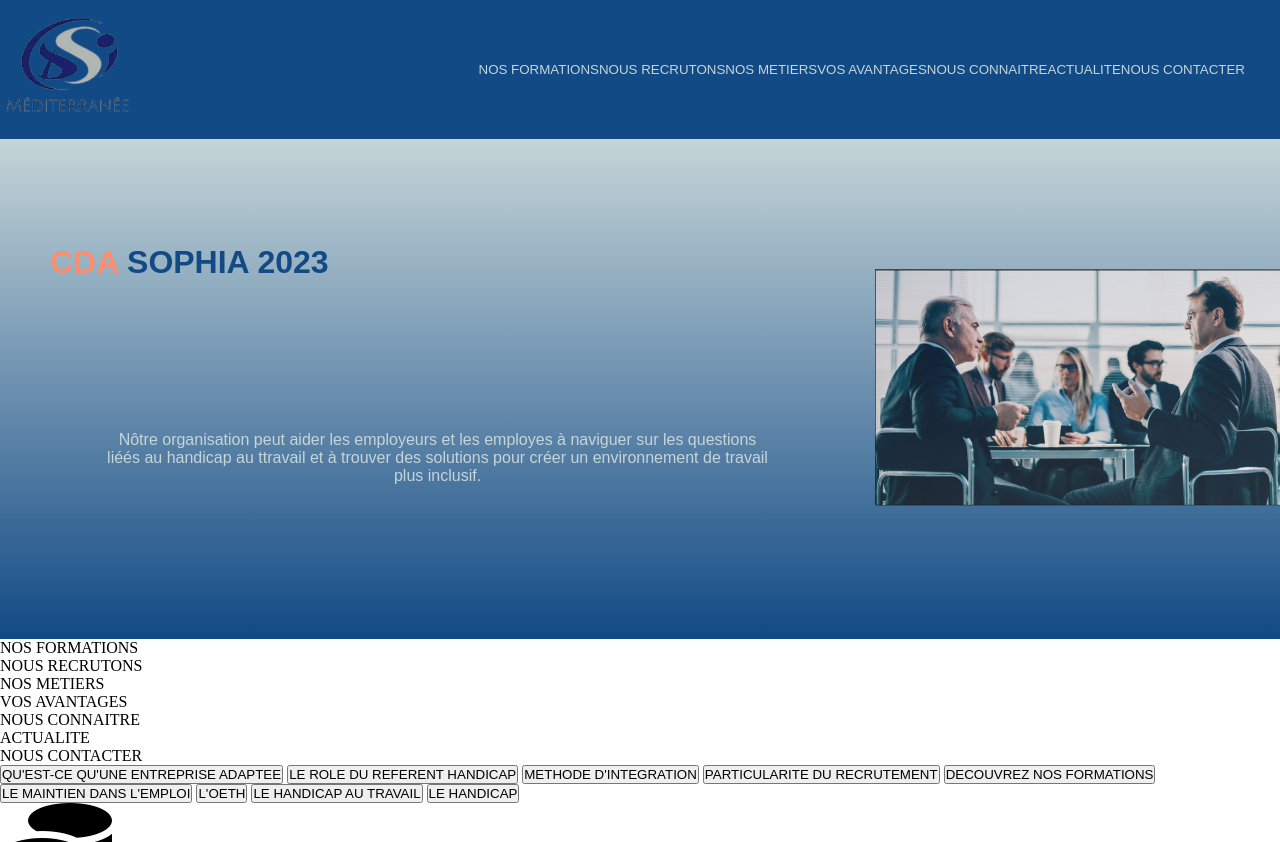
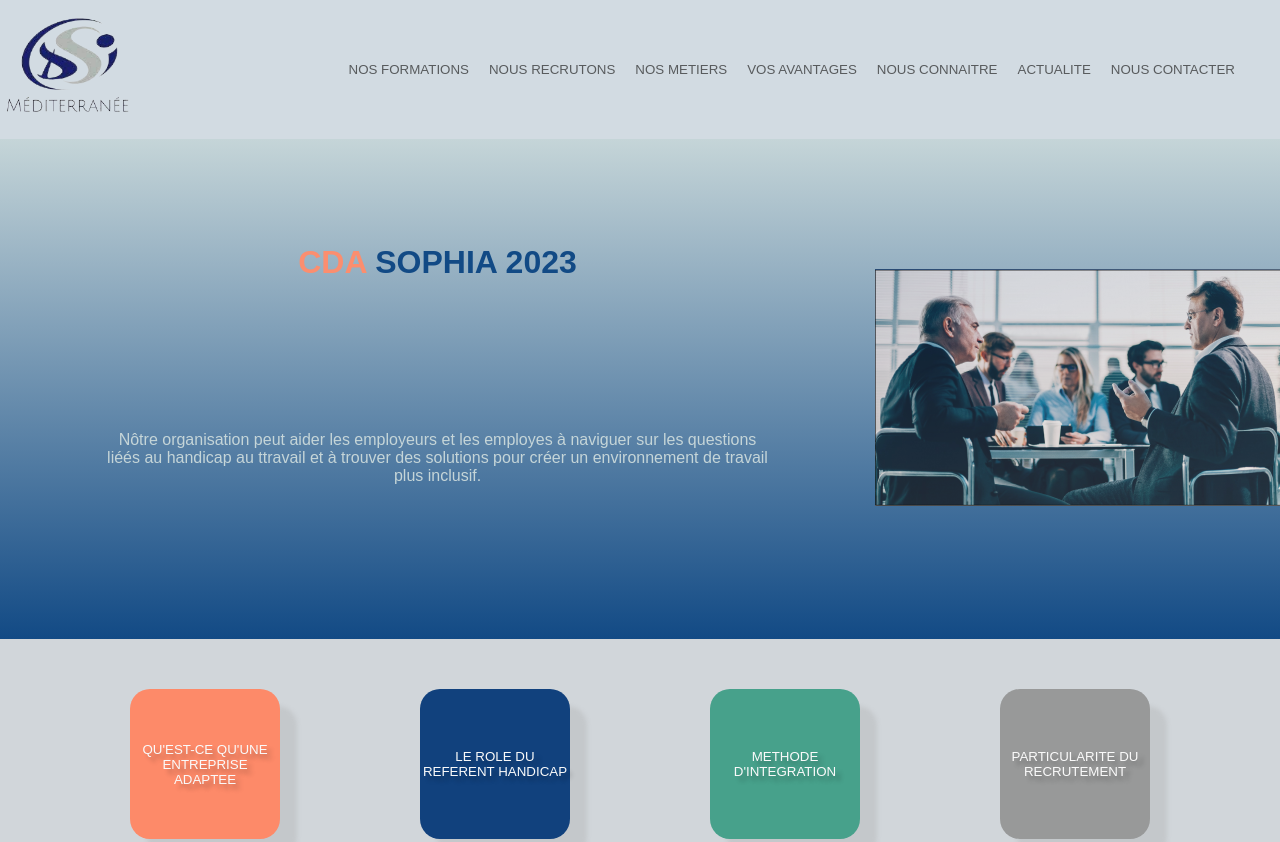
Before and after one commit to romsio/CDA-SOPHIA2023, a plain HTML site: page index.html in a window 1280 px wide. Shown: the top 842 px of the page. Drawn offline with Linux system fonts and the light colour scheme.

Commit message:
modification du desktop

```diff
--- a/index.html
+++ b/index.html
@@ -1,5 +1,5 @@
 <!DOCTYPE html>
-<html lang="en">
+<html lang="fr-FR">
 
 <head>
     <meta charset="UTF-8">
@@ -50,9 +50,9 @@
             </div>
         </div>
     </header>
-    <div>
+    <!-- <div>
         <ul>
-            <!-- Création d'une liste non ordonnée-->
+            // Création d'une liste non ordonnée
             <li><a href="#"></a>NOS FORMATIONS</li>
             <li><a href="https://ecandidature.dsi-ap.com/annonces"></a>NOUS RECRUTONS</li>
             <li><a href="https://www.dsi-ap.com/site_dsi/"></a>NOS METIERS</li>
@@ -62,7 +62,7 @@
             <li><a href="#"></a>ACTUALITE</li>
             <li><a href="#"></a>NOUS CONTACTER</li>
         </ul>
-    </div>
+    </div> -->
     <!-- Création d'une liste non ordonnée
                     création d'une POP-PUP (un bouton qui renvoi une information qu'est-ce qu'une entreprise adaptée)
                     Création d'un bouton (le role du référent handicap)
@@ -74,7 +74,7 @@
                     Création d'un bouton (le handicap)
                     -->
     <main>
-        <div class="formulaire">
+        <div class="sensi">
             <button id="button1">QU'EST-CE QU'UNE ENTREPRISE ADAPTEE</button>
             <button id="button2">LE ROLE DU REFERENT HANDICAP</button>
             <button id="button3">METHODE D'INTEGRATION</button>
@@ -85,8 +85,10 @@
             <button id="button8">LE HANDICAP AU TRAVAIL</button>
             <button id="button9">LE HANDICAP </button>
         </div>
-        <!--<img src="img/diagramme.png" alt="diagramme camembert">-->
-        <div class="graphique">
+        <div class="diag">
+            <img src="img/diagramme.png" alt="diagramme camembert">
+        </div>
+        <!-- <div class="graphique">
             <div id="camembert">
                 <div class="chiffre d'affaire" id="icone1">
                     <i class="fa-solid fa-coins fa-7x"></i>
@@ -125,7 +127,7 @@
                     </div>
                 </div>
             </div>
-        </div>
+        </div> -->
     </main>
     <footer>
         <!--Création de ma page formulaire-->
--- a/style.css
+++ b/style.css
@@ -3,19 +3,31 @@
     padding: 0;
     box-sizing: border-box;
 }
+body {
+    background-color: #D1D6DA;
+}
 .navbar ul{
     display:flex;
     justify-content: space-between;
-    align-items:baseline;
+    align-items:center;
     padding-top: 0;
     width: auto;
     text-align: center;
-    color:#c5d5d8;
+    color:#585b5d;
     font-family:Arial, Helvetica, sans-serif ;
     font-style: normal;
     font-size:smaller;
     margin: 10px;
     padding: 25px;
+
+}
+.navbar li{
+    margin: 10px;
+}
+.menudenavigation{
+    display: flex;
+    justify-content: space-between;
+    align-items:center;
 }
 ul{
    list-style: none;
@@ -27,7 +39,7 @@ ul{
     display: flex;
     justify-content:space-between;
     align-items:center;
-    background-color:#124a85;
+    background-color:#d2dbe2;
 }
 .boxheader{
     display: flex;
@@ -39,7 +51,7 @@ ul{
     height:500px;
 }
 .boxheader h1{
-    text-align: left;
+    text-align: center;
     text-transform: uppercase;
     font-family: Arial, Helvetica, sans-serif;
     color:#124a85;
@@ -81,3 +93,67 @@ ul{
 #burger{
     display: none;
 }
+.sensi {
+    display: flex;
+    width: 1200px;
+    margin: 0 auto;
+    justify-content: space-evenly;
+    flex-wrap: wrap;
+}
+
+.sensi button {
+    color:#fafafa ;
+    width: 150px;
+    height: 150px;
+    border: none;
+    border-radius: 20px;
+    text-transform: uppercase;
+    margin: 50px;
+    text-shadow: 5px 5px 4px #00000040;
+    box-shadow: 17px 17px 4px 0px #A1A1A140;
+}
+#button1 {
+    background-color: #FD8A69;
+}
+#button2 {
+    background-color: #11417D;
+}
+#button3 {
+    background-color: #47A18B;
+}
+#button4 {
+    background-color:#989999 ;
+}
+#button5 {
+    width: 90%;
+    background-color: #D7D8D9;
+    border-radius: 10px;
+    color:#6C757D ;
+    font-size: 30px;
+    border: 1px solid black;
+}
+#button6 {
+    background-color: #11417D;
+
+}
+#button7 {
+    background-color: #989999;
+}
+#button8 {
+    background-color:#FD8A69 ;
+}
+#button9 {
+    background-color:#47A18B ;
+}
+.diag {
+    text-align: center;
+}
+.diag img{
+    border-radius: 15px;
+    box-shadow: 5px 5px 4px 0px #00000080;
+
+}
+footer{
+
+background: linear-gradient(135deg, rgba(152,153,153,1) 0%, rgba(17,65,125,1) 53%);
+}
```
